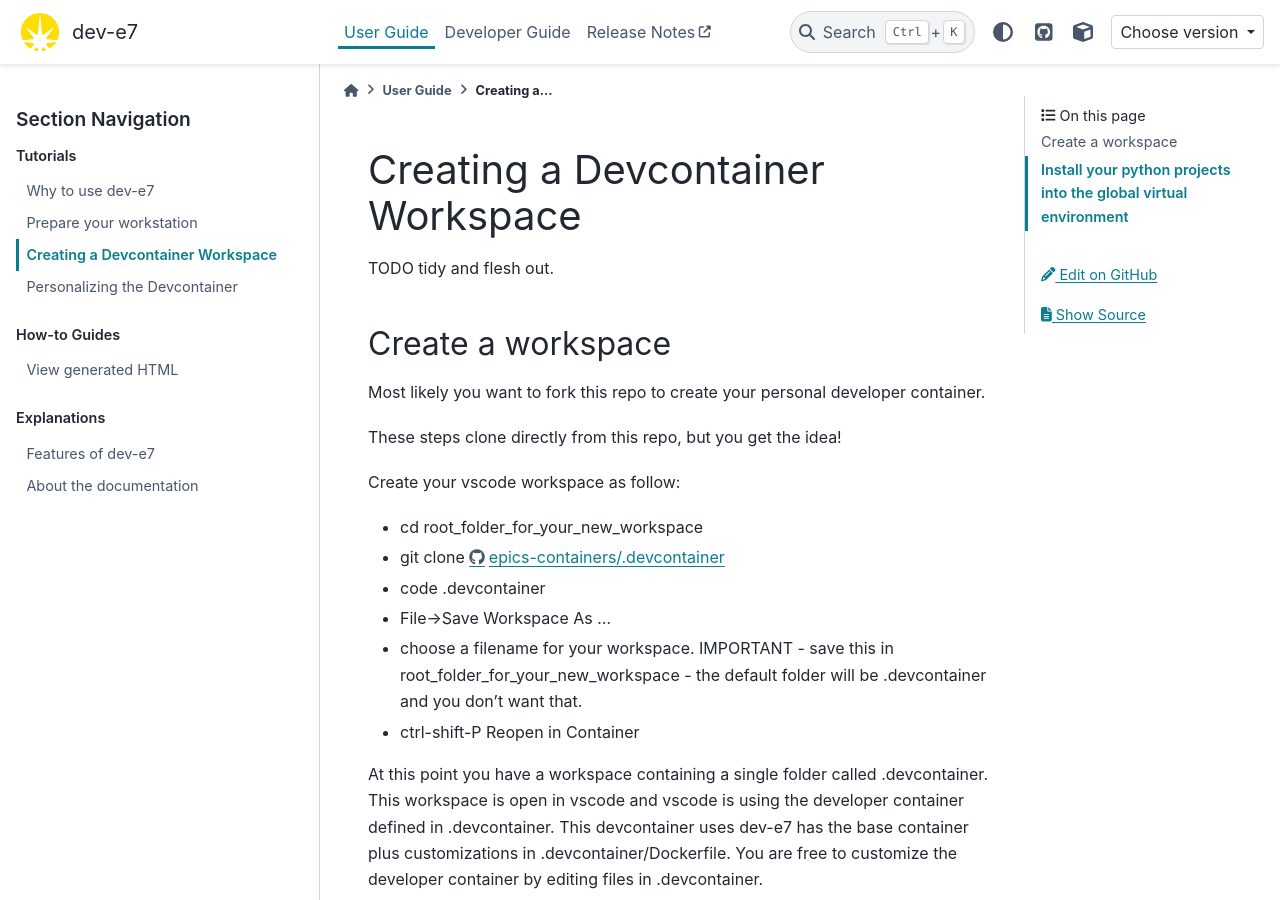
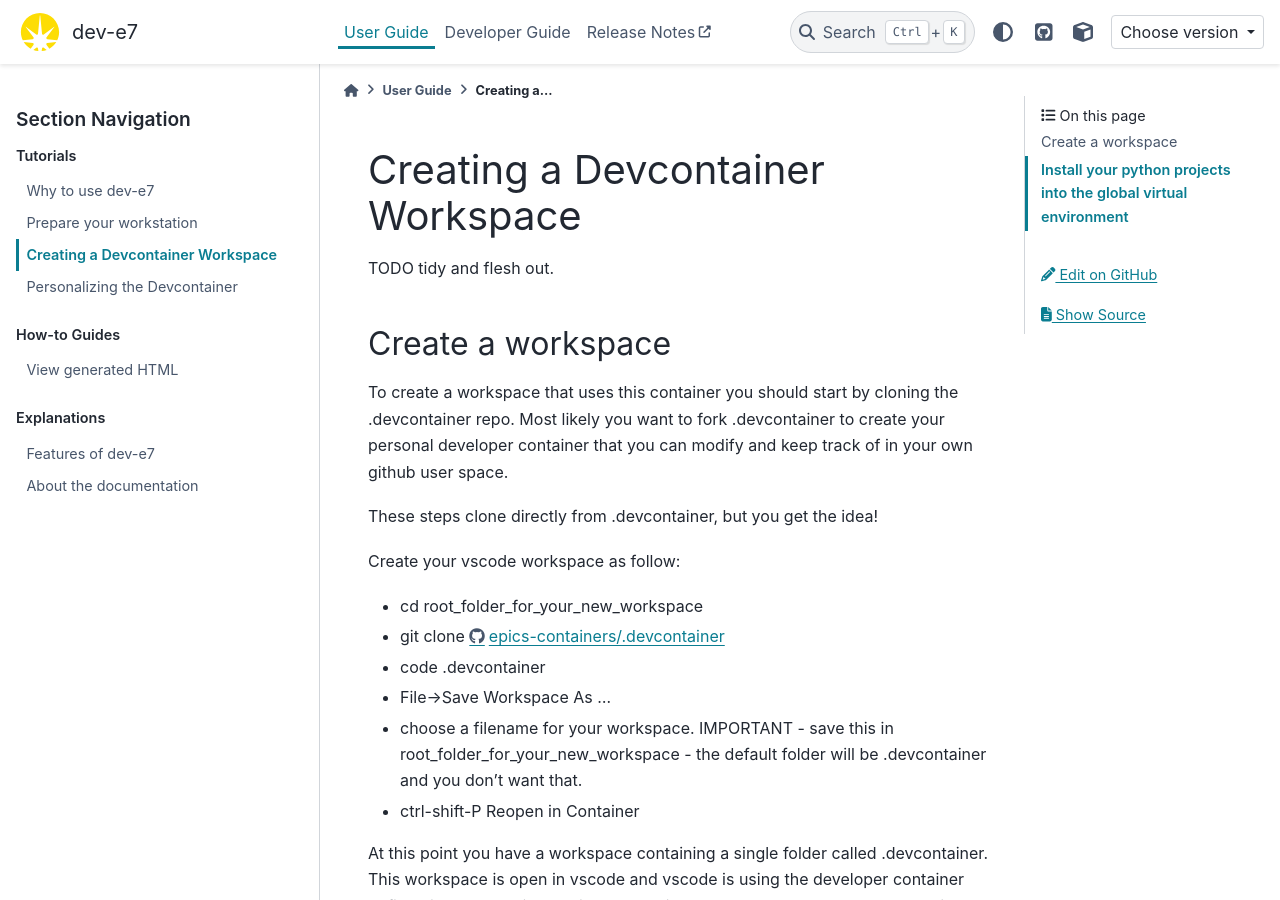
Before and after one commit to epics-containers/dev-e7, a Sphinx documentation site: the page built from docs/user/tutorials/workspace.rst, in a window 1280 px wide and 900 px high. Built offline with Sphinx 7.4.7 and the PyData theme 0.15.4, drawn with Linux system fonts in a browser that asks for light colours.

Commit message:
Update workspace.rst

```diff
--- a/docs/user/tutorials/workspace.rst
+++ b/docs/user/tutorials/workspace.rst
@@ -6,9 +6,12 @@ TODO tidy and flesh out.
 Create a workspace
 ------------------
 
-Most likely you want to fork this repo to create your personal developer container.
+To create a workspace that uses this container you should start by cloning
+the .devcontainer repo. Most likely you want to fork .devcontainer
+to create your personal developer container that you can modify and keep
+track of in your own github user space.
 
-These steps clone directly from this repo, but you get the idea!
+These steps clone directly from .devcontainer, but you get the idea!
 
 Create your vscode workspace as follow:
 
```
